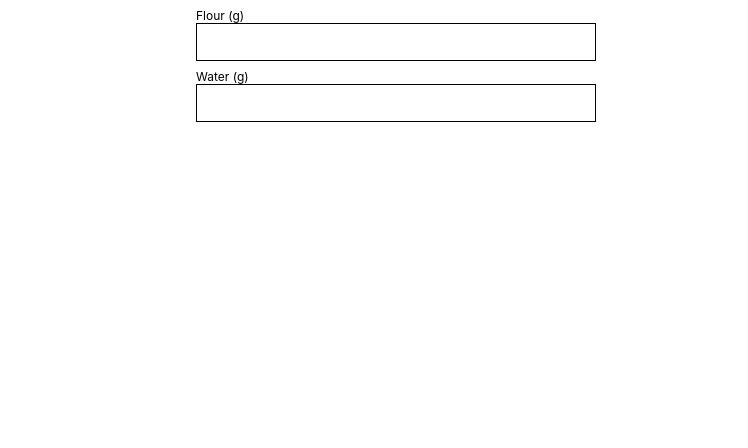
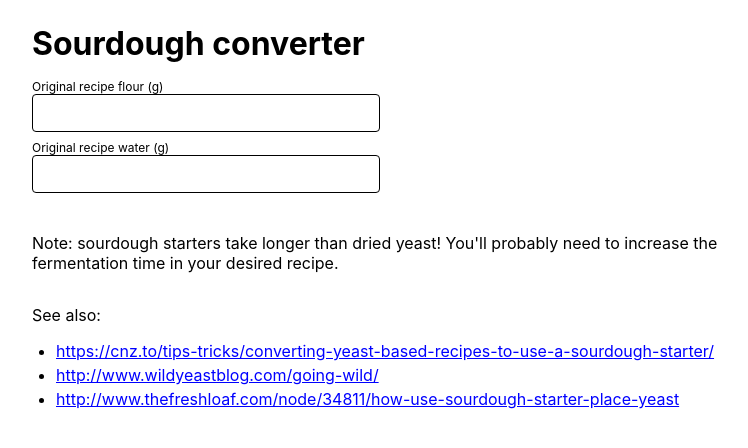
Before and after one commit to chadlavi/sourdough-converter, a React (Create React App) app: page / in a window 1280 px wide. Shown: the top 448 px of the page, without its empty margins (244-992 px from the left). Built offline with nearby package versions, Linux system fonts and the light colour scheme.

Commit message:
layout improvements

```diff
--- a/src/App.css
+++ b/src/App.css
@@ -1,10 +1,51 @@
+body {
+  font-size: 16px;
+}
+
 * {
   font-family: -apple-system, BlinkMacSystemFont, 'Segoe UI', Roboto, Oxygen, Ubuntu, Cantarell, 'Open Sans', 'Helvetica Neue', sans-serif;
-  font-size: 16px;
+  box-sizing: border-box;
+}
+
+*:focus {
+  outline: none;
+  box-shadow: 0 0 0 2px white, 0 0 0 4px blue;
+}
+
+a, a:visited {
+  color: blue;
 }
 
 #App {
   margin: 0 auto;
-  width: 400px;
+  width: 760px;
   max-width: 100%;
+  display: flex;
+  flex-wrap: wrap;
 }
+
+#App > * {
+  padding: 16px;
+  margin: 0;
+}
+
+h1 {
+  flex-basis: 100%;
+  padding-block-end: 0 !important;
+}
+
+#App .half {
+  flex-basis: 50%;
+}
+
+@media (max-width: 600px) {
+  #App > * {
+    flex-basis: 100%;
+    padding: 0;
+    margin-block-start: 0;
+    margin-block-end: 16px;
+  }
+  #App .half {
+    flex-basis: 100%;
+  }
+}
--- a/src/App.tsx
+++ b/src/App.tsx
@@ -20,6 +20,7 @@ const App = (): JSX.Element => {
 
   return (
     <div id='App'>
+      <h1>Sourdough converter</h1>
       <Calculator {...calculatorProps} />
       <Display {...displayProps} />
     </div>
--- a/src/Calculator/Calculator.css
+++ b/src/Calculator/Calculator.css
@@ -14,6 +14,9 @@ label {
 
 input {
   border: 1px solid;
+  border-radius: 4px;
   padding: 8px;
   margin-bottom: 8px;
+  -webkit-appearance: none;
+  font-size: inherit;
 }
--- a/src/Calculator/Calculator.tsx
+++ b/src/Calculator/Calculator.tsx
@@ -22,28 +22,32 @@ export const Calculator = (props: CalculatorProps): JSX.Element => {
   }
 
   return (
-    <div id={'calculator'}>
+    <div className={'half'} id={'calculator'}>
       <form
         autoComplete={'false'}
       >
         <label>
           <span className={'label-text'}>
-            Flour (g)
+            Original recipe flour (g)
           </span>
           <input
             value={flour}
             name={'water'}
             onChange={onChange(setFlour)}
+            type='text'
+            pattern='[0-9]*'
           />
         </label>
         <label>
           <span className={'label-text'}>
-            Water (g)
+            Original recipe water (g)
           </span>
           <input
             value={water}
             name={'water'}
             onChange={onChange(setWater)}
+            type='text'
+            pattern='[0-9]*'
           />
         </label>
       </form>
--- a/src/Display/Display.css
+++ b/src/Display/Display.css
@@ -1,3 +1,6 @@
+dl {
+  margin: 0;
+}
 dt {
   font-size: 0.75rem;
 }
@@ -5,3 +8,11 @@ dd {
   margin-left: 0;
   margin-block-end: 8px;
 }
+ul {
+  padding-block-start: 0 !important;
+  margin-left: 24px !important;
+  word-break: break-all;
+}
+li {
+  margin-block-end: 4px;
+}
--- a/src/Display/Display.tsx
+++ b/src/Display/Display.tsx
@@ -10,7 +10,25 @@ export const numberWithCommas = (x: string | number): string => (x || 0)
   .toString()
   .replace(/\B(?=(\d{3})+(?!\d))/g, ',')
 
-export const Display = (props: DisplayProps): JSX.Element | null => {
+export const linkify = (link: string) => (
+  <a
+    href={link}
+    rel='noopener noreferrer'
+    target='_blank'
+  >
+    {link}
+  </a>
+)
+
+const references = [
+  'https://cnz.to/tips-tricks/converting-yeast-based-recipes-to-use-a-sourdough-starter/',
+  'http://www.wildyeastblog.com/going-wild/',
+  'http://www.thefreshloaf.com/node/34811/how-use-sourdough-starter-place-yeast',
+]
+
+const referenceLinks = references.map(r => (<li key={r}>{linkify(r)}</li>))
+
+export const Display = (props: DisplayProps): JSX.Element => {
   const {
     flour,
     water,
@@ -39,13 +57,15 @@ export const Display = (props: DisplayProps): JSX.Element | null => {
     },
   ]
 
-  return (flourNumber > 0 && waterNumber > 0) ? (
-    <dl>
+  return (
+    <>
+    {(flourNumber > 0 && waterNumber > 0) &&
+    <dl className={'half'} title={'Modified recipe'}>
       <dt>
         Baker's percentage
       </dt>
       <dd>
-        {percentage}%
+        <strong>{percentage}%</strong>
       </dd>
       {
         displayData.map(d => (
@@ -54,7 +74,7 @@ export const Display = (props: DisplayProps): JSX.Element | null => {
               {d.label}
             </dt>
             <dd>
-              {d.data}g
+              <strong>{d.data}g</strong>
             </dd>
           </React.Fragment>
         ))
@@ -63,7 +83,7 @@ export const Display = (props: DisplayProps): JSX.Element | null => {
         Yeast
       </dt>
       <dd>
-        0g
+        <strong>0g</strong>
       </dd>
       <dt>
         Other ingredients
@@ -72,5 +92,12 @@ export const Display = (props: DisplayProps): JSX.Element | null => {
         <i>no change</i>
       </dd>
     </dl>
-  ) : null
+    }
+    <p>Note: sourdough starters take longer than dried yeast! You'll probably need to increase the fermentation time in your desired recipe.</p>
+    <p>See also:</p>
+    <ul>
+      {referenceLinks}
+    </ul>
+    </>
+  )
 }
```
Also changed, not shown: 12 other files (tests, documents, lock files or other folders).
